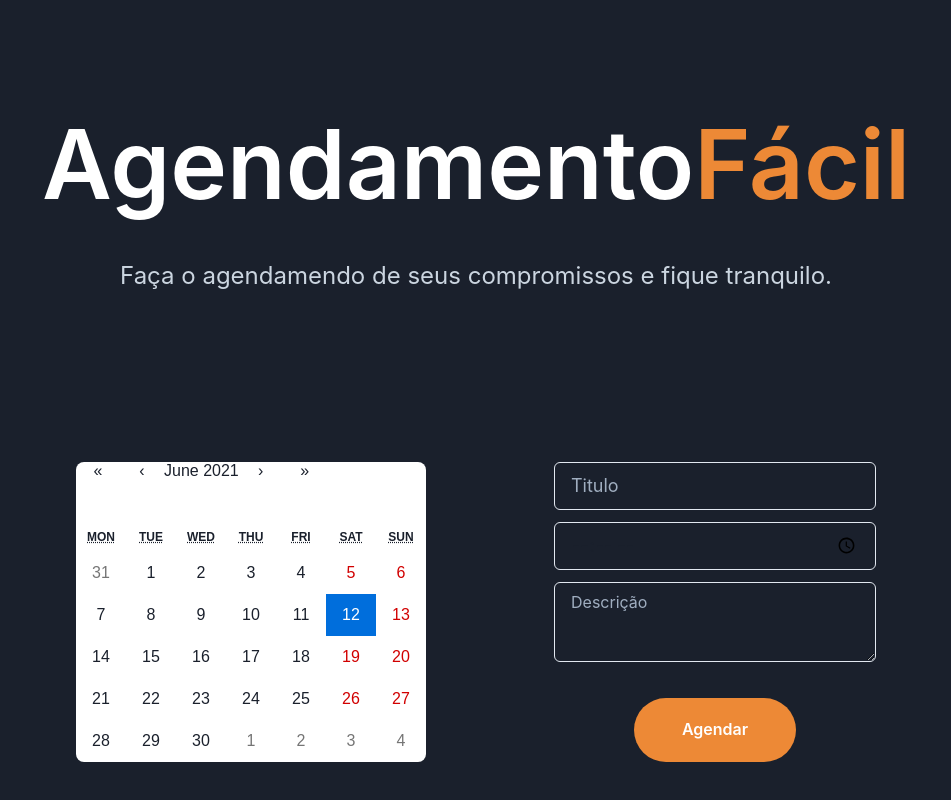
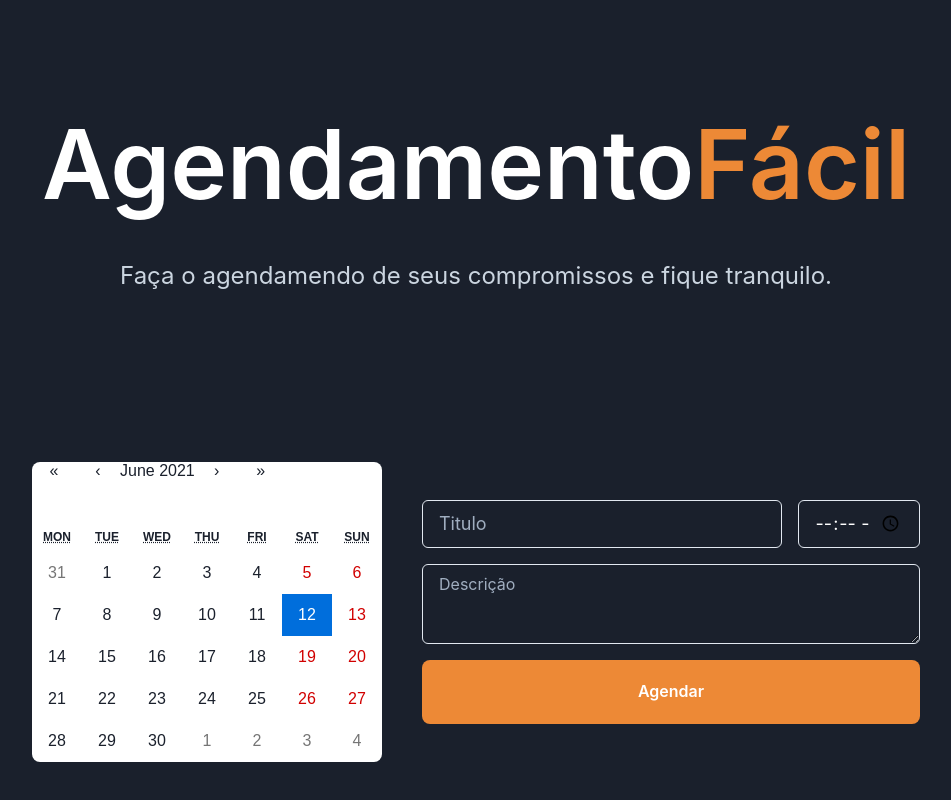
Before and after one commit to Toca-dos-Devs/tests-frontend, a Next.js app: page /scheduling in a window 1280 px wide. Shown: the whole page, without its empty margins (164-1115 px from the left). Built offline with nearby package versions, Linux system fonts and the light colour scheme.

Commit message:
💄 styles: finish styles form

```diff
--- a/src/components/Appointment/index.tsx
+++ b/src/components/Appointment/index.tsx
@@ -1,4 +1,4 @@
-import { useState } from 'react';
+import { useState, useEffect } from 'react';
 
 import { format } from 'date-fns';
 
@@ -10,11 +10,10 @@ import {
   Stack,
   Text,
   Input,
+  InputGroup,
   Textarea,
   Button,
-  Image,
 } from '@chakra-ui/react';
-import { useEffect } from 'react';
 
 export const Appointment = () => {
   const [date, setDate] = useState(new Date());
@@ -42,7 +41,7 @@ export const Appointment = () => {
         >
           <Heading
             fontWeight={600}
-            fontSize={{ base: '3xl', sm: '6xl', md: '8xl' }}
+            fontSize={{ base: '3xl', sm: '4xl', md: '8xl' }}
             lineHeight="110%"
             color="white"
           >
@@ -56,31 +55,49 @@ export const Appointment = () => {
           </Text>
         </Stack>
 
-        <Stack spacing={32} direction="row" marginTop={14}>
+        <Stack
+          spacing={{ base: 8, md: 10 }}
+          direction={{ base: 'column', md: 'row' }}
+          marginTop={14}
+          align="center"
+        >
           <Calendar onChange={setDate} value={date} />
           <Flex
             direction="column"
             align="center"
             justifyContent="space-between"
           >
-            <Stack spacing={3}>
+            <InputGroup>
               <Input
                 name="title"
                 placeholder="Titulo"
+                color="white"
                 size="lg"
                 colorScheme="whiteAlpha"
+                marginRight="4"
+                marginBottom="4"
               />
               <Input
                 name="hour"
+                color="white"
                 placeholder="Horário"
                 type="time"
                 size="lg"
+                w={160}
                 colorScheme="whiteAlpha"
               />
-              <Textarea placeholder="Descrição" name="description" />
-            </Stack>
+            </InputGroup>
+            <Textarea
+              marginBottom="4"
+              placeholder="Descrição"
+              name="description"
+              color="white"
+            />
+
             <Button
-              rounded="full"
+              rounded="8"
+              type="submit"
+              w="100%"
               px={12}
               height={16}
               colorScheme="orange"
```
